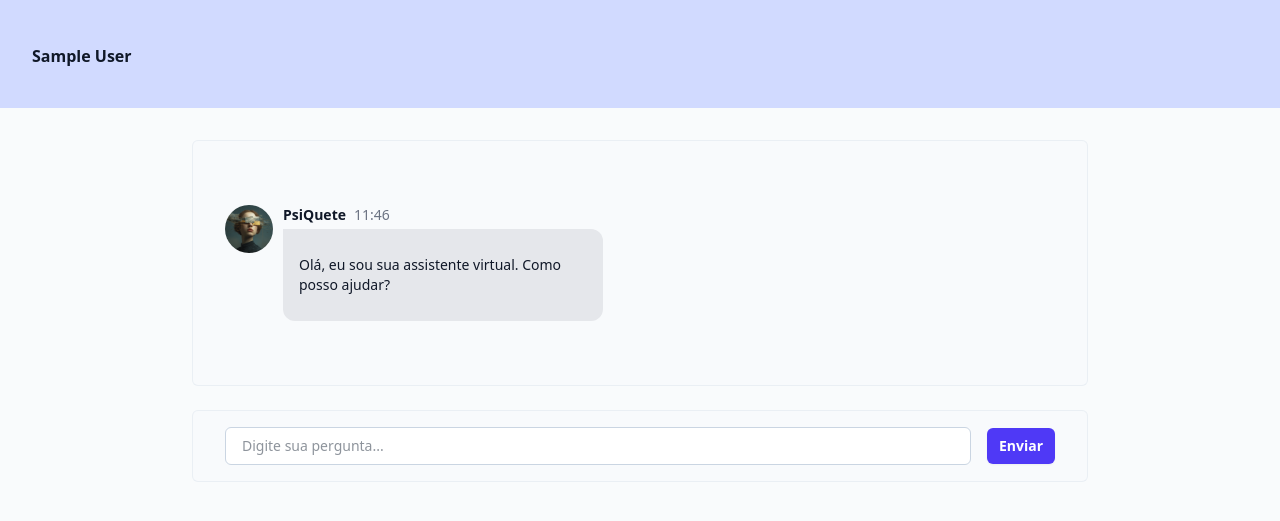
After one commit to Pedrolucax17/JuriAI, a Django app: template ia/templates/chat.html in a window 1280 px wide. The commit adds this page. Shown: the top 521 px of the page. Run offline with Django 5.2, Linux system fonts and the light colour scheme; the template is opened without the code that fills it: values that come from a table or form of the project are taken from there, others are empty; tables that the repository leaves empty hold one stand-in row (values such as "Sample post").

Commit message:
Configurando a view e template de chat

```diff
--- /dev/null
+++ b/ia/templates/chat.html
@@ -0,0 +1,58 @@
+{% extends "base.html" %}
+{% load static %}
+{% block 'body' %}
+    <main>
+        <header class="relative isolate bg-indigo-200/80">
+            <div class="mx-auto max-w-7xl px-4 py-10 sm:px-6 lg:px-8">
+                <div class="mx-auto flex max-w-2xl items-center justify-between gap-x-8 lg:mx-0 lg:max-w-none">
+                    <div class="flex items-center gap-x-6">
+                        <h1>
+                            <div class="mt-1 text-base font-semibold text-gray-900">{{ cliente.nome }}</div>
+                        </h1>
+                    </div>
+                </div>
+            </div>
+        </header>
+        <div class="px-4 md:px-0">
+            <div class="mx-auto bg-slate-50 mt-8 max-w-4xl px-4 py-16 sm:px-6 lg:px-8 border border-slate-200/60 rounded-md">
+                <!-- Container principal empilhando tudo -->
+                <div class="flex flex-col gap-6" id="chat">
+                    <!-- Mensagem do assistente -->
+                    <div class="flex items-start gap-2.5">
+                        <img class="w-12 h-12 rounded-full"
+                             src="{% static 'assistente_virtual.png' %}">
+                        <div class="flex flex-col gap-1 w-full max-w-[320px]">
+                            <div class="flex items-center space-x-2 rtl:space-x-reverse">
+                                <span class="text-sm font-semibold text-gray-900">PsiQuete</span>
+                                <span class="text-sm font-normal text-gray-500">11:46</span>
+                            </div>
+                            <div class="flex flex-col leading-1.5 p-4 border-gray-200 bg-gray-200 rounded-e-xl rounded-es-xl">
+                                <p class="text-sm font-normal py-2.5 text-gray-900">Olá, eu sou sua assistente virtual. Como posso ajudar?</p>
+                            </div>
+                        </div>
+                    </div>
+                </div>
+            </div>
+        </div>
+        <div class="px-4 md:px-0">
+            <div class="mx-auto bg-slate-50 mt-6 max-w-4xl px-4 py-4 sm:px-6 lg:px-8 border border-slate-200/60 rounded-md">
+                <form id="form-pergunta">
+                    <div class="flex items-center gap-4">
+                        <input type="text"
+                               name="pergunta"
+                               id="pergunta"
+                               placeholder="Digite sua pergunta..."
+                               class="flex-1 border border-slate-300 rounded-md px-4 py-2 text-sm text-gray-800 bg-white">
+                        <button type="submit"
+                                class="rounded-md cursor-pointer bg-indigo-600 px-3 py-2 text-sm font-semibold text-white shadow-xs hover:bg-indigo-500 focus-visible:outline-2 focus-visible:outline-offset-2 focus-visible:outline-indigo-600">
+                            Enviar
+                        </button>
+                    </div>
+                </form>
+            </div>
+        </div>
+    </main>
+    <script>
+
+    </script>
+{% endblock 'body' %}
--- a/ia/views.py
+++ b/ia/views.py
@@ -1,6 +1,6 @@
 from django.shortcuts import render
 from django.views.decorators.csrf import csrf_exempt
-from usuarios.models import Cliente
+from users.models import Cliente
 
 @csrf_exempt
 def chat(request, id):
--- a/users/templates/cliente.html
+++ b/users/templates/cliente.html
@@ -49,7 +49,7 @@
         </div>
         <div class="flex items-center gap-x-4 sm:gap-x-6">
           <a
-            href="#"
+            href="{% url 'chat' cliente.id %}"
             class="rounded-md bg-indigo-600 px-3 py-2 text-sm font-semibold text-white shadow-xs hover:bg-indigo-500 focus-visible:outline-2 focus-visible:outline-offset-2 focus-visible:outline-indigo-600"
             >Chat</a
           >
```
